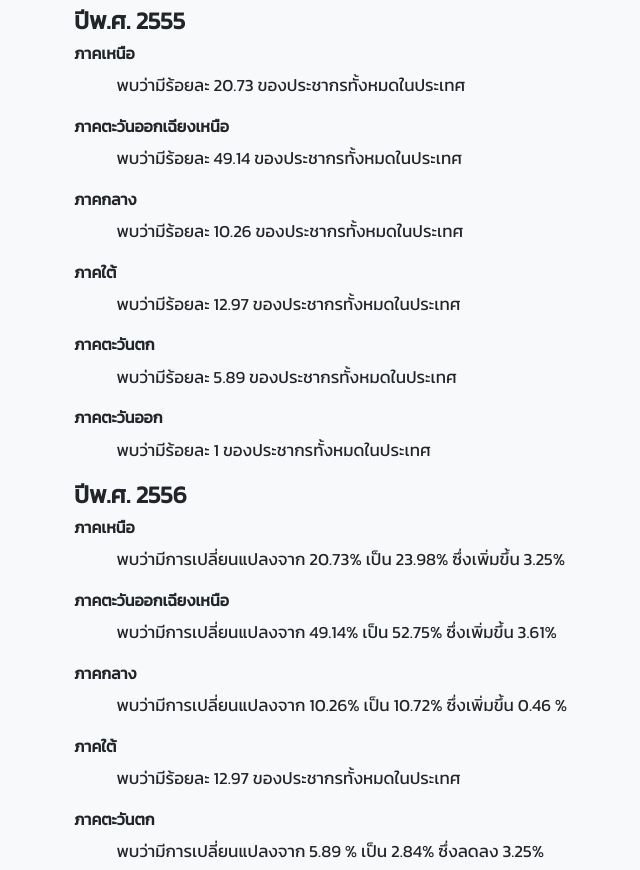
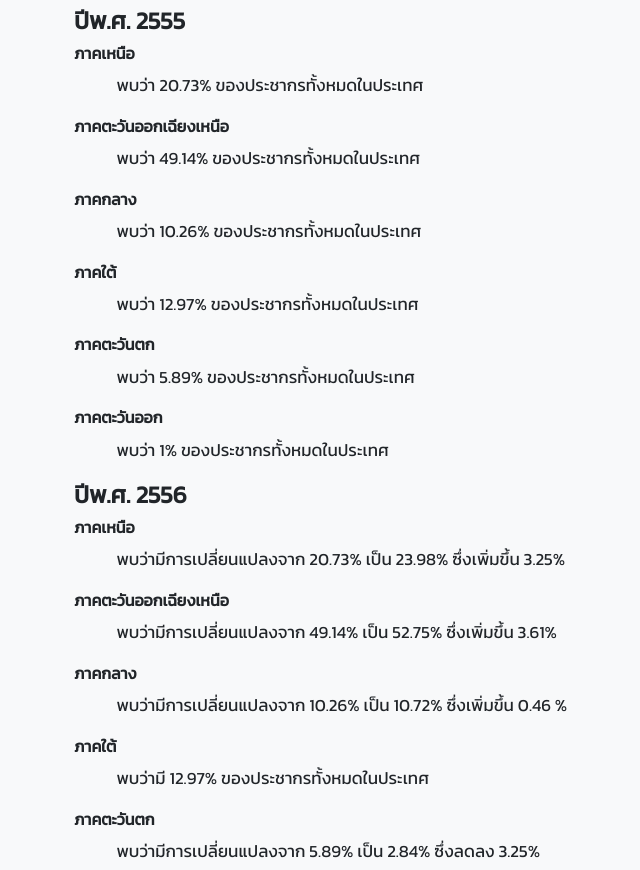
Before and after one commit to h2oprince1/average-income-thailand, a plain HTML site: page docs/index.html in a window 1280 px wide. Shown: the part 6787-7657 px from the top of the page, without its empty margins (26-666 px from the left). Drawn offline with Linux system fonts and the light colour scheme.

Commit message:
FIX คำ

```diff
--- a/docs/index.html
+++ b/docs/index.html
@@ -266,19 +266,19 @@
         </div>
         <div class="modal-body">
 		<h4><B>ปีพ.ศ. 2555</B></h4>
-          <h6><B>ภาคเหนือ</B></h6><p style="text-indent: 2.5em;">พบว่ามีร้อยละ 20.73 ของประชากรทั้งหมดในประเทศ</p>
-			<h6><B>ภาคตะวันออกเฉียงเหนือ</B></h6><p style="text-indent: 2.5em;">พบว่ามีร้อยละ 49.14  ของประชากรทั้งหมดในประเทศ</p>
-			<h6><B>ภาคกลาง</B></h6><p style="text-indent: 2.5em;">พบว่ามีร้อยละ 10.26  ของประชากรทั้งหมดในประเทศ</p>
-			<h6><B>ภาคใต้</B></h6><p style="text-indent: 2.5em;">พบว่ามีร้อยละ 12.97 ของประชากรทั้งหมดในประเทศ</p>
-			<h6><B>ภาคตะวันตก</B></h6><p style="text-indent: 2.5em;">พบว่ามีร้อยละ 5.89  ของประชากรทั้งหมดในประเทศ</p>
-			<h6><B>ภาคตะวันออก</B></h6><p style="text-indent: 2.5em;">พบว่ามีร้อยละ 1 ของประชากรทั้งหมดในประเทศ</p>
+          <h6><B>ภาคเหนือ</B></h6><p style="text-indent: 2.5em;">พบว่า 20.73% ของประชากรทั้งหมดในประเทศ</p>
+			<h6><B>ภาคตะวันออกเฉียงเหนือ</B></h6><p style="text-indent: 2.5em;">พบว่า 49.14% ของประชากรทั้งหมดในประเทศ</p>
+			<h6><B>ภาคกลาง</B></h6><p style="text-indent: 2.5em;">พบว่า 10.26% ของประชากรทั้งหมดในประเทศ</p>
+			<h6><B>ภาคใต้</B></h6><p style="text-indent: 2.5em;">พบว่า 12.97% ของประชากรทั้งหมดในประเทศ</p>
+			<h6><B>ภาคตะวันตก</B></h6><p style="text-indent: 2.5em;">พบว่า 5.89%  ของประชากรทั้งหมดในประเทศ</p>
+			<h6><B>ภาคตะวันออก</B></h6><p style="text-indent: 2.5em;">พบว่า 1% ของประชากรทั้งหมดในประเทศ</p>
 
 			<h4><B>ปีพ.ศ. 2556</B></h4>
           <h6><B>ภาคเหนือ</B></h6><p style="text-indent: 2.5em;">พบว่ามีการเปลี่ยนแปลงจาก 20.73% เป็น 23.98% ซึ่งเพิ่มขึ้น 3.25% </p>
 			<h6><B>ภาคตะวันออกเฉียงเหนือ</B></h6><p style="text-indent: 2.5em;">พบว่ามีการเปลี่ยนแปลงจาก 49.14%  เป็น 52.75% ซึ่งเพิ่มขึ้น 3.61%</p>
 			<h6><B>ภาคกลาง</B></h6><p style="text-indent: 2.5em;">พบว่ามีการเปลี่ยนแปลงจาก 10.26% เป็น 10.72% ซึ่งเพิ่มขึ้น 0.46 %</p>
-			<h6><B>ภาคใต้</B></h6><p style="text-indent: 2.5em;">พบว่ามีร้อยละ 12.97 ของประชากรทั้งหมดในประเทศ</p>
-			<h6><B>ภาคตะวันตก</B></h6><p style="text-indent: 2.5em;">พบว่ามีการเปลี่ยนแปลงจาก 5.89 % เป็น 2.84%   ซึ่งลดลง 3.25%</p>
+			<h6><B>ภาคใต้</B></h6><p style="text-indent: 2.5em;">พบว่ามี 12.97% ของประชากรทั้งหมดในประเทศ</p>
+			<h6><B>ภาคตะวันตก</B></h6><p style="text-indent: 2.5em;">พบว่ามีการเปลี่ยนแปลงจาก 5.89% เป็น 2.84%   ซึ่งลดลง 3.25%</p>
 			<h6><B>ภาคตะวันออก</B></h6><p style="text-indent: 2.5em;">พบว่ามีการเปลี่ยนแปลงจาก 1% เป็น 1.12% ซึ่งเพิ่มขึ้น 0.12%</p>
 
 			<h4><B>ปีพ.ศ. 2557</B></h4>
```
